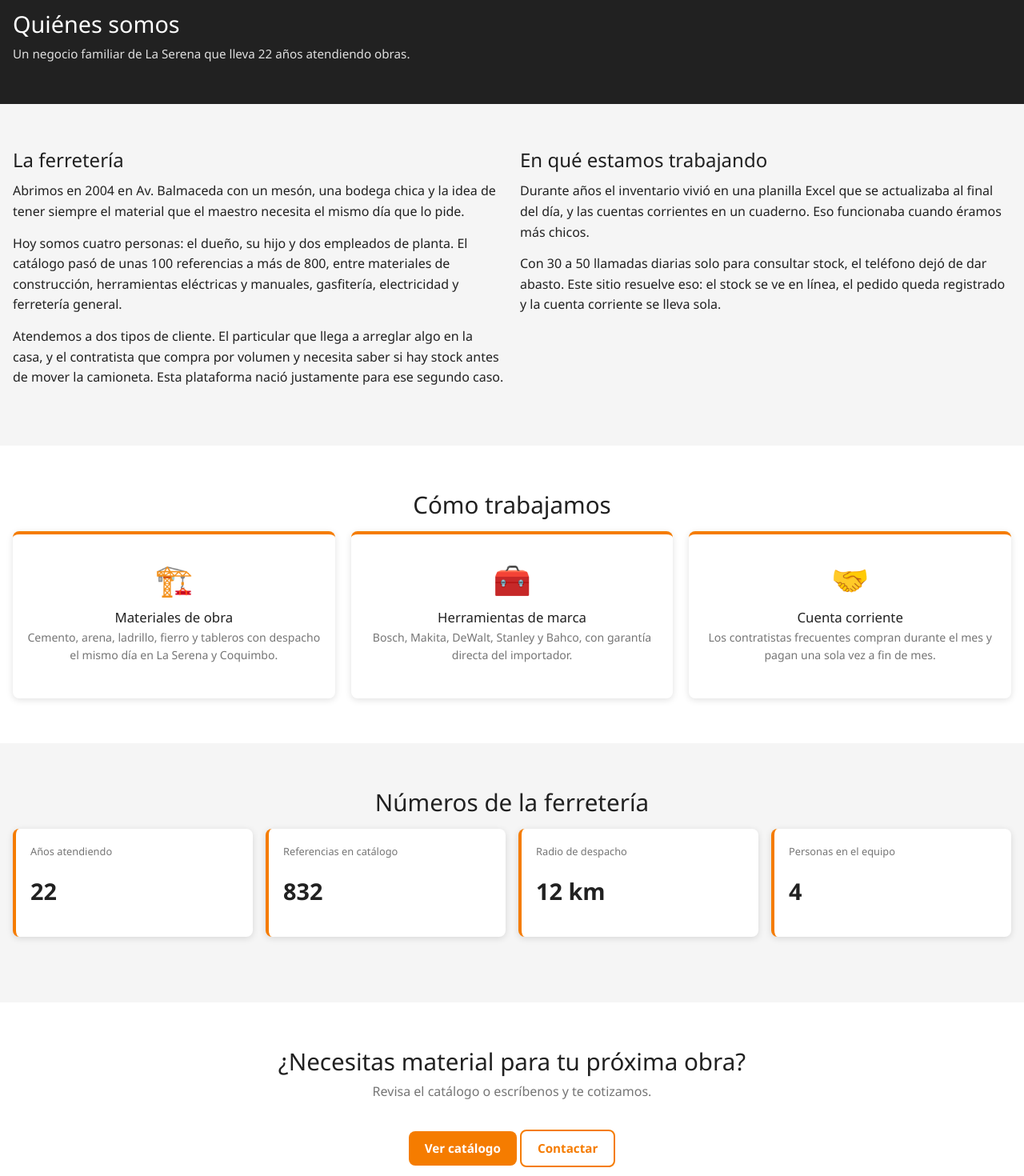
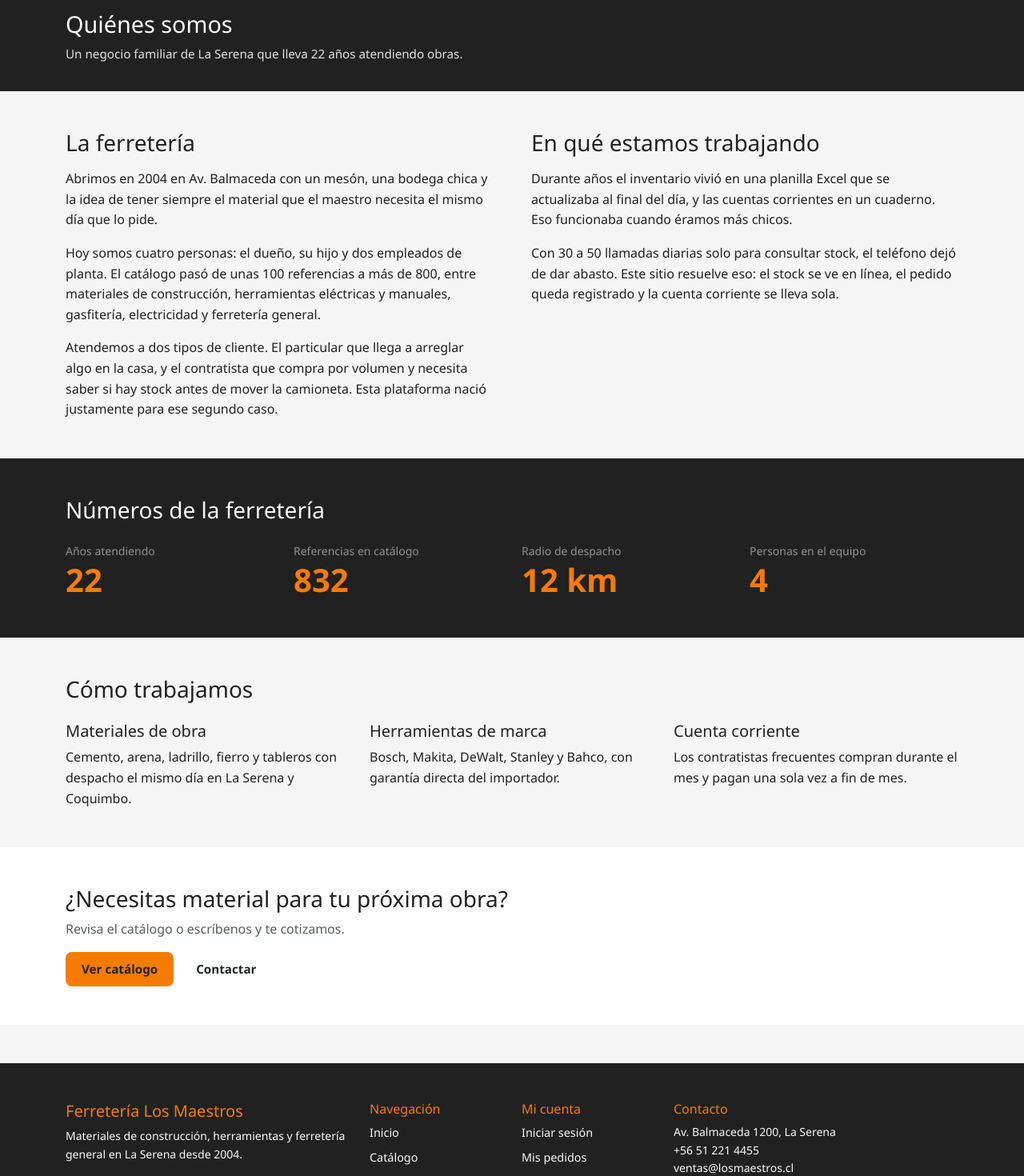
Before and after one commit to tomihm/Ferreteria.git.io, a React (Vite) app: page /nosotros in a window 1280 px wide. Shown: the part 80-1550 px from the top of the page at 80% size. Built offline with nearby package versions, Linux system fonts and the light colour scheme.

Commit message:
Cambiado nosotros a Bootstrap

```diff
--- a/src/pages/Nosotros.jsx
+++ b/src/pages/Nosotros.jsx
@@ -1,9 +1,9 @@
 import { Link } from 'react-router-dom';
 
 const servicios = [
-    { icono: '🏗️', titulo: 'Materiales de obra', texto: 'Cemento, arena, ladrillo, fierro y tableros con despacho el mismo día en La Serena y Coquimbo.' },
-    { icono: '🧰', titulo: 'Herramientas de marca', texto: 'Bosch, Makita, DeWalt, Stanley y Bahco, con garantía directa del importador.' },
-    { icono: '🤝', titulo: 'Cuenta corriente', texto: 'Los contratistas frecuentes compran durante el mes y pagan una sola vez a fin de mes.' },
+    { titulo: 'Materiales de obra', texto: 'Cemento, arena, ladrillo, fierro y tableros con despacho el mismo día en La Serena y Coquimbo.' },
+    { titulo: 'Herramientas de marca', texto: 'Bosch, Makita, DeWalt, Stanley y Bahco, con garantía directa del importador.' },
+    { titulo: 'Cuenta corriente', texto: 'Los contratistas frecuentes compran durante el mes y pagan una sola vez a fin de mes.' },
 ];
 
 const numeros = [
@@ -17,66 +17,67 @@ function Nosotros() {
     return (
         <>
             <section className="pagina-titulo">
-                <div className="contenedor">
+                <div className="container">
                     <h1>Quiénes somos</h1>
-                    <p>Un negocio familiar de La Serena que lleva 22 años atendiendo obras.</p>
+                    <p className="mb-0">Un negocio familiar de La Serena que lleva 22 años atendiendo obras.</p>
                 </div>
             </section>
 
-            <section className="seccion">
-                <div className="contenedor">
-                    <div className="grid grid--2" style={{ alignItems: 'start' }}>
-                        <article>
-                            <h2 style={{ fontSize: '1.5rem', marginBottom: '12px' }}>La ferretería</h2>
-                            <p style={{ marginBottom: '14px' }}>Abrimos en 2004 en Av. Balmaceda con un mesón, una bodega chica y la idea de tener siempre el material que el maestro necesita el mismo día que lo pide.</p>
-                            <p style={{ marginBottom: '14px' }}>Hoy somos cuatro personas: el dueño, su hijo y dos empleados de planta. El catálogo pasó de unas 100 referencias a más de 800, entre materiales de construcción, herramientas eléctricas y manuales, gasfitería, electricidad y ferretería general.</p>
-                            <p>Atendemos a dos tipos de cliente. El particular que llega a arreglar algo en la casa, y el contratista que compra por volumen y necesita saber si hay stock antes de mover la camioneta. Esta plataforma nació justamente para ese segundo caso.</p>
+            <section className="py-5">
+                <div className="container">
+                    <div className="row g-5">
+                        <article className="col-lg-6">
+                            <h2 className="h3 mb-3">La ferretería</h2>
+                            <p>Abrimos en 2004 en Av. Balmaceda con un mesón, una bodega chica y la idea de tener siempre el material que el maestro necesita el mismo día que lo pide.</p>
+                            <p>Hoy somos cuatro personas: el dueño, su hijo y dos empleados de planta. El catálogo pasó de unas 100 referencias a más de 800, entre materiales de construcción, herramientas eléctricas y manuales, gasfitería, electricidad y ferretería general.</p>
+                            <p className="mb-0">Atendemos a dos tipos de cliente. El particular que llega a arreglar algo en la casa, y el contratista que compra por volumen y necesita saber si hay stock antes de mover la camioneta. Esta plataforma nació justamente para ese segundo caso.</p>
                         </article>
 
-                        <article>
-                            <h2 style={{ fontSize: '1.5rem', marginBottom: '12px' }}>En qué estamos trabajando</h2>
-                            <p style={{ marginBottom: '14px' }}>Durante años el inventario vivió en una planilla Excel que se actualizaba al final del día, y las cuentas corrientes en un cuaderno. Eso funcionaba cuando éramos más chicos.</p>
-                            <p>Con 30 a 50 llamadas diarias solo para consultar stock, el teléfono dejó de dar abasto. Este sitio resuelve eso: el stock se ve en línea, el pedido queda registrado y la cuenta corriente se lleva sola.</p>
+                        <article className="col-lg-6">
+                            <h2 className="h3 mb-3">En qué estamos trabajando</h2>
+                            <p>Durante años el inventario vivió en una planilla Excel que se actualizaba al final del día, y las cuentas corrientes en un cuaderno. Eso funcionaba cuando éramos más chicos.</p>
+                            <p className="mb-0">Con 30 a 50 llamadas diarias solo para consultar stock, el teléfono dejó de dar abasto. Este sitio resuelve eso: el stock se ve en línea, el pedido queda registrado y la cuenta corriente se lleva sola.</p>
                         </article>
                     </div>
                 </div>
             </section>
 
-            <section className="seccion seccion--blanca">
-                <div className="contenedor">
-                    <h2 className="seccion__titulo">Cómo trabajamos</h2>
-                    <div className="grid grid--3 mt-3">
+            <section className="py-5 bg-dark text-light">
+                <div className="container">
+                    <h2 className="h3 mb-4">Números de la ferretería</h2>
+                    <dl className="row g-4 mb-0">
+                        {numeros.map((n) => (
+                            <div className="col-6 col-lg-3" key={n.label}>
+                                <dt className="fw-normal text-white-50 small">{n.label}</dt>
+                                <dd className="display-6 fw-bold text-primary mb-0">{n.valor}</dd>
+                            </div>
+                        ))}
+                    </dl>
+                </div>
+            </section>
+
+            <section className="py-5">
+                <div className="container">
+                    <h2 className="h3 mb-4">Cómo trabajamos</h2>
+                    <div className="row g-4">
                         {servicios.map((s) => (
-                            <article className="categoria-card" key={s.titulo}>
-                                <div className="icono">{s.icono}</div>
-                                <h3>{s.titulo}</h3>
-                                <p>{s.texto}</p>
+                            <article className="col-md-4" key={s.titulo}>
+                                <h3 className="h5">{s.titulo}</h3>
+                                <p className="mb-0">{s.texto}</p>
                             </article>
                         ))}
                     </div>
                 </div>
             </section>
 
-            <section className="seccion">
-                <div className="contenedor">
-                    <h2 className="seccion__titulo">Números de la ferretería</h2>
-                    <div className="kpi-grid mt-3">
-                        {numeros.map((n) => (
-                            <div className="kpi" key={n.label}>
-                                <p className="kpi__label">{n.label}</p>
-                                <p className="kpi__valor">{n.valor}</p>
-                            </div>
-                        ))}
+            <section className="py-5 bg-white">
+                <div className="container">
+                    <h2 className="h3">¿Necesitas material para tu próxima obra?</h2>
+                    <p className="text-body-secondary">Revisa el catálogo o escríbenos y te cotizamos.</p>
+                    <div className="d-flex flex-wrap gap-2">
+                        <Link to="/catalogo" className="btn btn-primary">Ver catálogo</Link>
+                        <Link to="/contacto" className="btn btn-outline-dark">Contactar</Link>
                     </div>
-                </div>
-            </section>
-
-            <section className="seccion seccion--blanca">
-                <div className="contenedor texto-centro">
-                    <h2 className="seccion__titulo">¿Necesitas material para tu próxima obra?</h2>
-                    <p className="seccion__subtitulo">Revisa el catálogo o escríbenos y te cotizamos.</p>
-                    <Link to="/catalogo" className="btn btn--primario">Ver catálogo</Link>{' '}
-                    <Link to="/contacto" className="btn btn--borde">Contactar</Link>
                 </div>
             </section>
         </>
```
